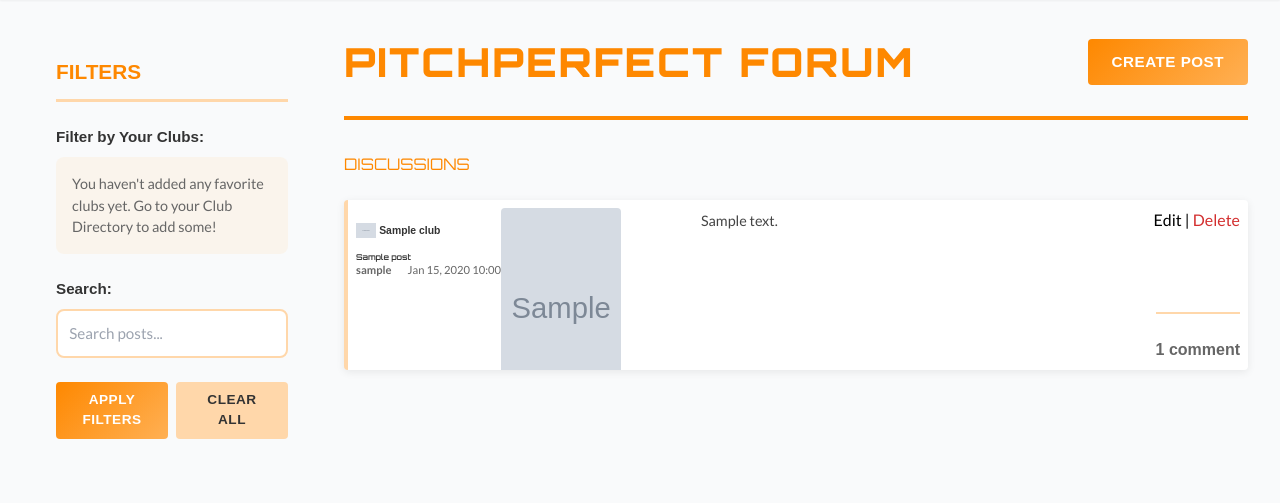
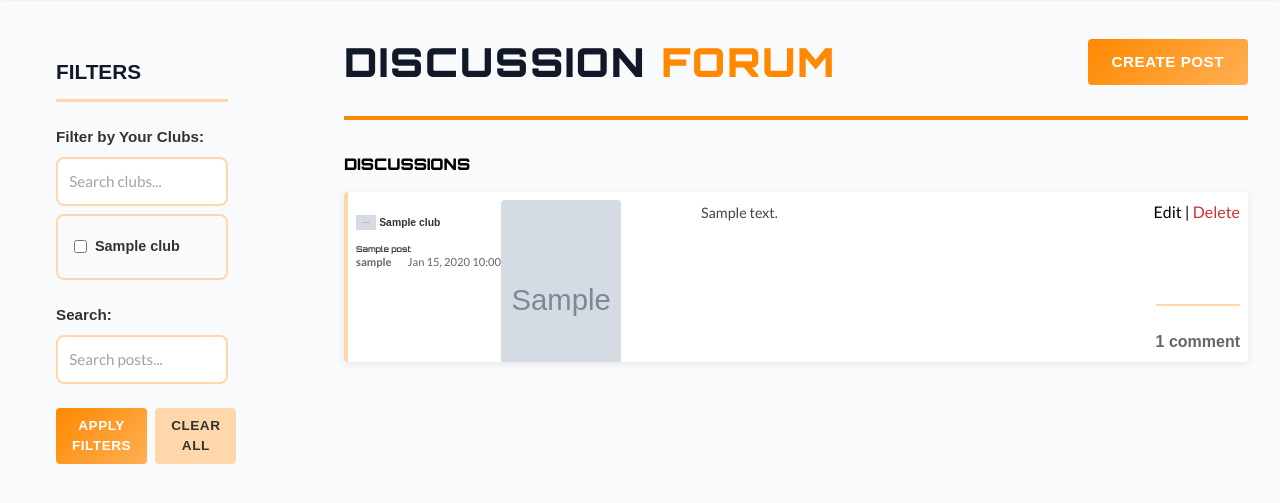
Before and after one commit to thepitchperfect/PitchPerfect, a Django app: page /forum/ in a window 1280 px wide. Shown: the part 69-572 px from the top of the page. Run offline with Django 5.2, Linux system fonts and the light colour scheme; a user stored in the database is signed in; tables that the repository leaves empty hold one stand-in row (values such as "Sample post"); grey boxes marked "Sample" are stand-in pictures; some libraries are stand-ins or nearby versions; some web fonts are replaced.

Commit message:
fix: url route and filter

```diff
--- a/forum/static/forum/css/forum.css
+++ b/forum/static/forum/css/forum.css
@@ -22,6 +22,9 @@ body {
 
 /* Sidebar Filter */
 .forum-sidebar {
+    width: 220px;
+    min-width: 0;
+    max-width: 260px;
     position: sticky;
     top: 2rem;
     height: fit-content;
--- a/forum/templates/forum/home.html
+++ b/forum/templates/forum/home.html
@@ -13,14 +13,26 @@
 <div class="forum-layout">
     <!-- Sidebar Filters -->
     <aside class="forum-sidebar">
-        <h3 class="sidebar-title">FILTERS</h3>
+        <h3 class="text-gray-900 sidebar-title">FILTERS</h3>
 
         <form id="filterForm">
             <!-- Clubs Multi-Select with Search (Only Favorite Clubs) -->
             <div class="filter-group">
                 <label>Filter by Your Clubs:</label>
                 {% if user.is_authenticated %}
-                    {% if user_favorite_clubs %}
+                    {% if user.is_staff %}
+                        <input type="text" id="clubSearch" class="club-search" placeholder="Search clubs...">
+                        <div class="clubs-multiselect" id="clubsMultiselect">
+                            {% for club in clubs %}
+                            <div class="club-checkbox" data-club-name="{{ club.name|lower }}">
+                                <input type="checkbox" name="clubs" value="{{ club.id }}"
+                                    id="club-{{ club.id }}"
+                                    {% if club.id|stringformat:"s" in current_filters.clubs %}checked{% endif %}>
+                                <label for="club-{{ club.id }}">{{ club.name }}</label>
+                            </div>
+                        {% endfor %}
+                        </div>
+                    {% elif user_favorite_clubs %}
                         <input type="text" id="clubSearch" class="club-search" placeholder="Search your clubs...">
                         <div class="clubs-multiselect" id="clubsMultiselect">
                             {% for club in user_favorite_clubs %}
@@ -39,12 +51,10 @@
                     {% endif %}
                 {% else %}
                     <p style="color: #666; font-size: 0.9rem; padding: 1rem; background: #ffd7aa30; border-radius: 8px;">
-                        <a href="{% url 'login' %}" style="color: #fe8800; font-weight: bold;">Login</a> to filter by your clubs
+                        <a href="{% url 'main:login' %}" style="color: #fe8800; font-weight: bold;">Login</a> to filter by your clubs
                     </p>
                 {% endif %}
             </div>
-
-
 
             <!-- Search -->
             <div class="filter-group">
@@ -67,14 +77,14 @@
     <main class="forum-main">
         <!-- Forum Header -->
         <div class="forum-header">
-            <h1 class="forum-title">PITCHPERFECT FORUM</h1>
+            <h1 class="forum-title"> <span class="text-gray-900"> DISCUSSION</span> FORUM</h1>
             {% if user.is_authenticated %}
             <button class="btn btn-primary" onclick="openCreateModal()">
                 {% if user.is_staff %}CREATE POST{% else %}CREATE POST{% endif %}
             </button>
             {% else %}
             <p class="login-prompt">
-                <a href="{% url 'login' %}">Login</a> to create posts and join discussions
+                <a href="{% url 'main:login' %}">Login</a> to create posts and join discussions
             </p>
             {% endif %}
         </div>
@@ -161,7 +171,7 @@
 
         <!-- Discussion Posts -->
         <div class="posts-container">
-            <h2 style="font-family: 'Orbitron', sans-serif; color: #fe8800; margin-bottom: 1rem; text-transform: uppercase;">
+            <h2 style="font-family: 'Orbitron', sans-serif; color: gray-900; font-weight: 900; margin-bottom: 0.5rem; text-transform: uppercase;">
                 Discussions
             </h2>
 
@@ -276,8 +286,8 @@
             <div class="form-group">
                 <label>Post Type:</label>
                 <select id="postType">
-                    <option value="discussion">💬 Discussion</option>
-                    <option value="news">📰 Official News</option>
+                    <option value="discussion">Discussion</option>
+                    <option value="news">Official News</option>
                 </select>
             </div>
             {% endif %}
--- a/forum/templates/forum/post_detail.html
+++ b/forum/templates/forum/post_detail.html
@@ -84,7 +84,7 @@
         </form>
         {% else %}
         <div class="login-prompt">
-            <p>Please <a href="{% url 'login' %}">log in</a> to post comments.</p>
+            <p><a href="{% url 'login' %}">Log in</a> to post comments.</p>
         </div>
         {% endif %}
 
@@ -258,7 +258,7 @@ document.addEventListener('DOMContentLoaded', function() {
     // --- Dynamic club tagging (max 3) ---
     const clubs = [
         {% for club in clubs %}
-        {id: '{{ club.id }}', name: '{{ club.name }}', league: '{{ club.league.name }}'},
+        {id: '{{ club.id }}', name: '{{ club.name }}', league: '{{ club.league.name }}'}{% if not forloop.last %},{% endif %}
         {% endfor %}
     ];
     const dynamicClubFields = document.getElementById('dynamicClubFields');
--- a/forum/views.py
+++ b/forum/views.py
@@ -5,7 +5,7 @@ from django.views.decorators.http import require_http_methods, require_GET
 from django.core.paginator import Paginator
 from django.db.models import Q, Count
 from .models import Post, PostImage, Comment
-from club_directories.models import Club, League
+from club_directories.models import Club, League, FavoriteClub
 import json
 
 
@@ -41,6 +41,11 @@ def forum_home(request):
             Q(content__icontains=search)
         )
 
+    # Get favorite club
+    user_favorite_clubs = []
+    if request.user.is_authenticated:
+        user_favorite_clubs = Club.objects.filter(favorited_by__user=request.user)
+
     # Separate news and discussions
     news_posts = filtered_posts.filter(post_type='news').order_by('-created_at')[:3]  # Top 3 most recent news
     discussion_posts = filtered_posts.filter(post_type='discussion')
@@ -60,6 +65,7 @@ def forum_home(request):
         'clubs': clubs,
         'leagues': leagues,
         'current_filters': {
+            'user_favorite_clubs': user_favorite_clubs,
             'clubs': club_ids,
             'league': league_id,
             'search': search,
```
